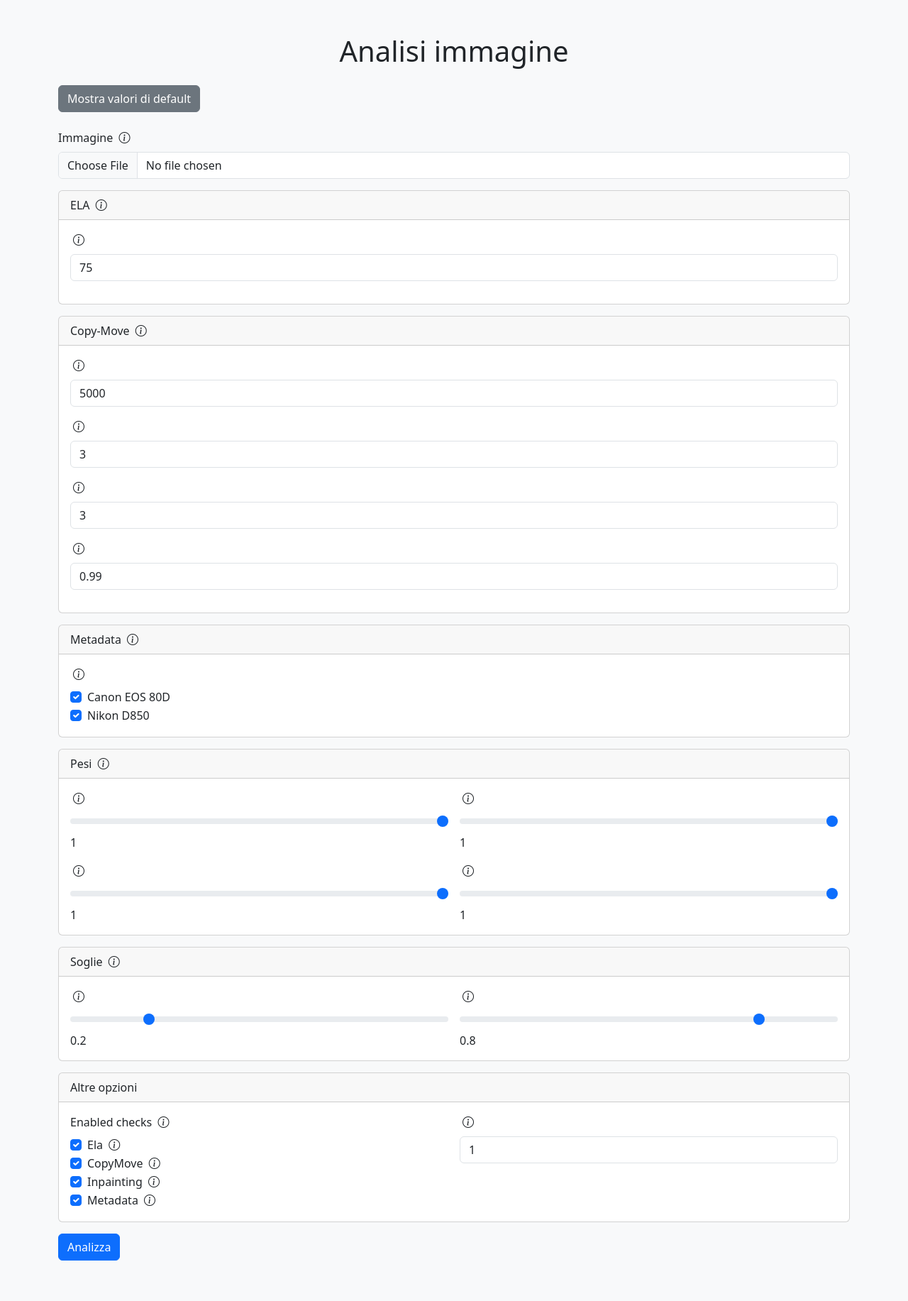
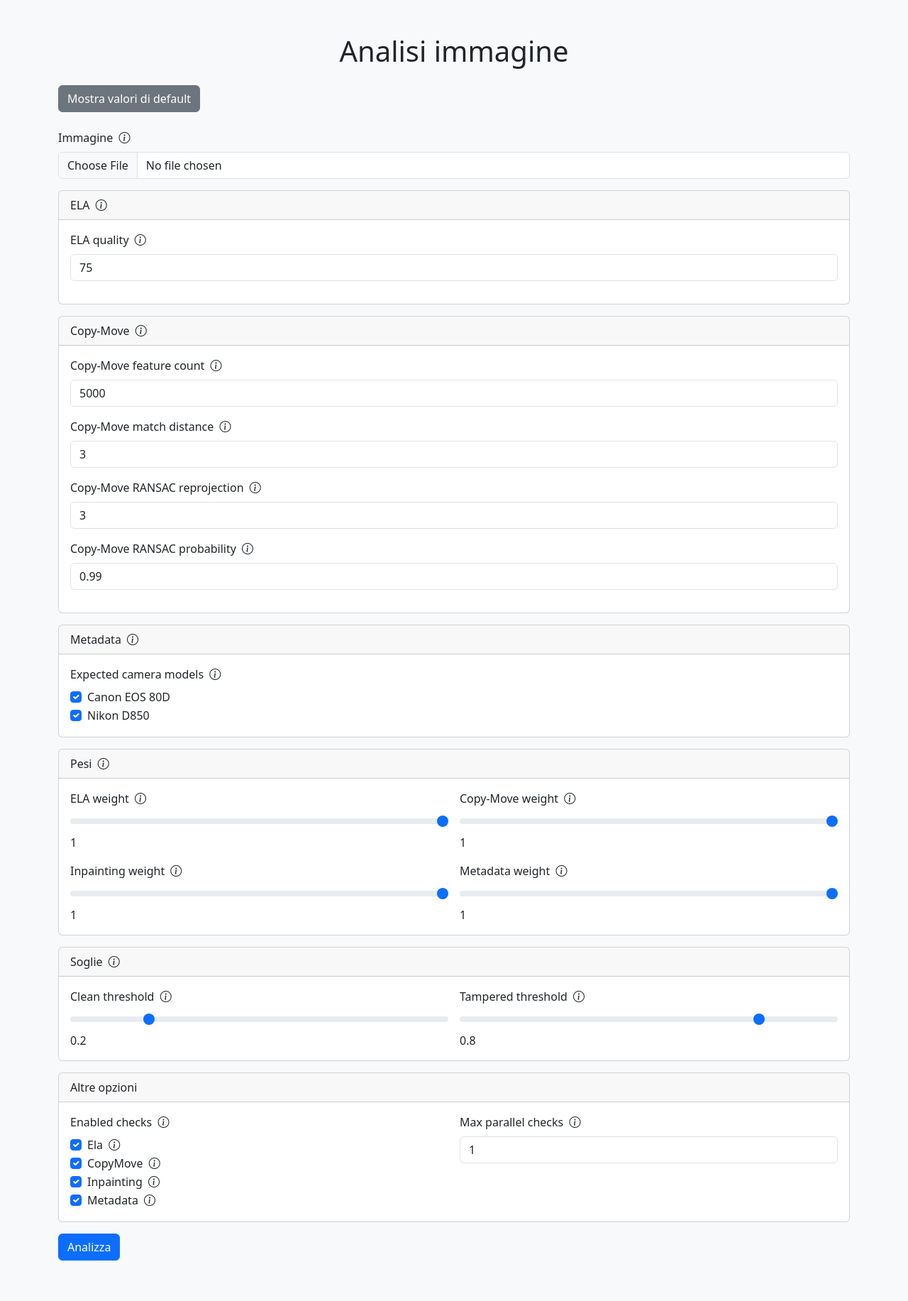
Before and after one commit to mapo80/image-forgery-scanner, an ASP.NET Core app: page / in a window 1280 px wide. Shown: the top 1833 px of the page at 71% size. Run offline with ASP.NET Core 8, Linux system fonts and the light colour scheme; some libraries are stand-ins or nearby versions.

Commit message:
fix: restore labels beside info icons

```diff
--- a/ImageForensic.Api/Pages/Index.cshtml
+++ b/ImageForensic.Api/Pages/Index.cshtml
@@ -56,7 +56,7 @@
             <div class="card-body">
                 <div class="mb-3">
                     <label class="form-label" asp-for="Options.ElaQuality">
-                        <i class="bi bi-info-circle ms-1" data-bs-toggle="tooltip" title="JPEG re-save quality used for the analysis."></i>
+                        @Html.DisplayNameFor(m => m.Options.ElaQuality) <i class="bi bi-info-circle ms-1" data-bs-toggle="tooltip" title="JPEG re-save quality used for the analysis."></i>
                     </label>
                     <input class="form-control" asp-for="Options.ElaQuality" type="number" />
                 </div>
@@ -68,25 +68,25 @@
             <div class="card-body">
                 <div class="mb-3">
                     <label class="form-label" asp-for="Options.CopyMoveFeatureCount">
-                        <i class="bi bi-info-circle ms-1" data-bs-toggle="tooltip" title="Number of keypoints used for matching."></i>
+                        @Html.DisplayNameFor(m => m.Options.CopyMoveFeatureCount) <i class="bi bi-info-circle ms-1" data-bs-toggle="tooltip" title="Number of keypoints used for matching."></i>
                     </label>
                     <input class="form-control" asp-for="Options.CopyMoveFeatureCount" type="number" />
                 </div>
                 <div class="mb-3">
                     <label class="form-label" asp-for="Options.CopyMoveMatchDistance">
-                        <i class="bi bi-info-circle ms-1" data-bs-toggle="tooltip" title="Maximum distance between matched keypoints."></i>
+                        @Html.DisplayNameFor(m => m.Options.CopyMoveMatchDistance) <i class="bi bi-info-circle ms-1" data-bs-toggle="tooltip" title="Maximum distance between matched keypoints."></i>
                     </label>
                     <input class="form-control" asp-for="Options.CopyMoveMatchDistance" type="number" step="0.1" />
                 </div>
                 <div class="mb-3">
                     <label class="form-label" asp-for="Options.CopyMoveRansacReproj">
-                        <i class="bi bi-info-circle ms-1" data-bs-toggle="tooltip" title="RANSAC reprojection threshold."></i>
+                        @Html.DisplayNameFor(m => m.Options.CopyMoveRansacReproj) <i class="bi bi-info-circle ms-1" data-bs-toggle="tooltip" title="RANSAC reprojection threshold."></i>
                     </label>
                     <input class="form-control" asp-for="Options.CopyMoveRansacReproj" type="number" step="0.1" />
                 </div>
                 <div class="mb-3">
                     <label class="form-label" asp-for="Options.CopyMoveRansacProb">
-                        <i class="bi bi-info-circle ms-1" data-bs-toggle="tooltip" title="RANSAC success probability."></i>
+                        @Html.DisplayNameFor(m => m.Options.CopyMoveRansacProb) <i class="bi bi-info-circle ms-1" data-bs-toggle="tooltip" title="RANSAC success probability."></i>
                     </label>
                     <input class="form-control" asp-for="Options.CopyMoveRansacProb" type="number" step="0.01" />
                 </div>
@@ -98,7 +98,7 @@
             <div class="card-header">Metadata <i class="bi bi-info-circle ms-1" data-bs-toggle="tooltip" title="Checks for camera model anomalies in EXIF metadata."></i></div>
             <div class="card-body">
                 <label class="form-label" asp-for="Options.ExpectedCameraModels">
-                    <i class="bi bi-info-circle ms-1" data-bs-toggle="tooltip" title="Select the expected camera models."></i>
+                    @Html.DisplayNameFor(m => m.Options.ExpectedCameraModels) <i class="bi bi-info-circle ms-1" data-bs-toggle="tooltip" title="Select the expected camera models."></i>
                 </label>
                 @foreach (var cam in Model.AvailableCameraModels)
                 {
@@ -116,28 +116,28 @@
                 <div class="row g-3">
                     <div class="col-md-6">
                         <label class="form-label" asp-for="Options.ElaWeight">
-                            <i class="bi bi-info-circle ms-1" data-bs-toggle="tooltip" title="Weight of the ELA check."></i>
+                            @Html.DisplayNameFor(m => m.Options.ElaWeight) <i class="bi bi-info-circle ms-1" data-bs-toggle="tooltip" title="Weight of the ELA check."></i>
                         </label>
                         <input class="form-range" asp-for="Options.ElaWeight" type="range" min="0" max="1" step="0.01" oninput="document.getElementById('ElaWeightValue').textContent = this.value" />
                         <div><span id="ElaWeightValue">@Model.Options.ElaWeight</span></div>
                     </div>
                     <div class="col-md-6">
                         <label class="form-label" asp-for="Options.CopyMoveWeight">
-                            <i class="bi bi-info-circle ms-1" data-bs-toggle="tooltip" title="Weight of the Copy-Move check."></i>
+                            @Html.DisplayNameFor(m => m.Options.CopyMoveWeight) <i class="bi bi-info-circle ms-1" data-bs-toggle="tooltip" title="Weight of the Copy-Move check."></i>
                         </label>
                         <input class="form-range" asp-for="Options.CopyMoveWeight" type="range" min="0" max="1" step="0.01" oninput="document.getElementById('CopyMoveWeightValue').textContent = this.value" />
                         <div><span id="CopyMoveWeightValue">@Model.Options.CopyMoveWeight</span></div>
                     </div>
                     <div class="col-md-6">
                         <label class="form-label" asp-for="Options.InpaintingWeight">
-                            <i class="bi bi-info-circle ms-1" data-bs-toggle="tooltip" title="Weight of the Inpainting check."></i>
+                            @Html.DisplayNameFor(m => m.Options.InpaintingWeight) <i class="bi bi-info-circle ms-1" data-bs-toggle="tooltip" title="Weight of the Inpainting check."></i>
                         </label>
                         <input class="form-range" asp-for="Options.InpaintingWeight" type="range" min="0" max="1" step="0.01" oninput="document.getElementById('InpaintingWeightValue').textContent = this.value" />
                         <div><span id="InpaintingWeightValue">@Model.Options.InpaintingWeight</span></div>
                     </div>
                     <div class="col-md-6">
                         <label class="form-label" asp-for="Options.ExifWeight">
-                            <i class="bi bi-info-circle ms-1" data-bs-toggle="tooltip" title="Weight of the EXIF check."></i>
+                            @Html.DisplayNameFor(m => m.Options.ExifWeight) <i class="bi bi-info-circle ms-1" data-bs-toggle="tooltip" title="Weight of the EXIF check."></i>
                         </label>
                         <input class="form-range" asp-for="Options.ExifWeight" type="range" min="0" max="1" step="0.01" oninput="document.getElementById('ExifWeightValue').textContent = this.value" />
                         <div><span id="ExifWeightValue">@Model.Options.ExifWeight</span></div>
@@ -151,14 +151,14 @@
             <div class="card-body row g-3">
                 <div class="col-md-6">
                     <label class="form-label" asp-for="Options.CleanThreshold">
-                        <i class="bi bi-info-circle ms-1" data-bs-toggle="tooltip" title="Scores below this value are considered clean."></i>
+                        @Html.DisplayNameFor(m => m.Options.CleanThreshold) <i class="bi bi-info-circle ms-1" data-bs-toggle="tooltip" title="Scores below this value are considered clean."></i>
                     </label>
                     <input class="form-range" asp-for="Options.CleanThreshold" type="range" min="0" max="1" step="0.01" oninput="document.getElementById('CleanThresholdValue').textContent = this.value" />
                     <div><span id="CleanThresholdValue">@Model.Options.CleanThreshold</span></div>
                 </div>
                 <div class="col-md-6">
                     <label class="form-label" asp-for="Options.TamperedThreshold">
-                        <i class="bi bi-info-circle ms-1" data-bs-toggle="tooltip" title="Scores above this value indicate tampering."></i>
+                        @Html.DisplayNameFor(m => m.Options.TamperedThreshold) <i class="bi bi-info-circle ms-1" data-bs-toggle="tooltip" title="Scores above this value indicate tampering."></i>
                     </label>
                     <input class="form-range" asp-for="Options.TamperedThreshold" type="range" min="0" max="1" step="0.01" oninput="document.getElementById('TamperedThresholdValue').textContent = this.value" />
                     <div><span id="TamperedThresholdValue">@Model.Options.TamperedThreshold</span></div>
@@ -187,7 +187,7 @@
                 </div>
                 <div class="col-md-6">
                     <label class="form-label" asp-for="Options.MaxParallelChecks">
-                        <i class="bi bi-info-circle ms-1" data-bs-toggle="tooltip" title="Maximum number of checks to run in parallel."></i>
+                        @Html.DisplayNameFor(m => m.Options.MaxParallelChecks) <i class="bi bi-info-circle ms-1" data-bs-toggle="tooltip" title="Maximum number of checks to run in parallel."></i>
                     </label>
                     <input class="form-control" asp-for="Options.MaxParallelChecks" type="number" />
                 </div>
```
